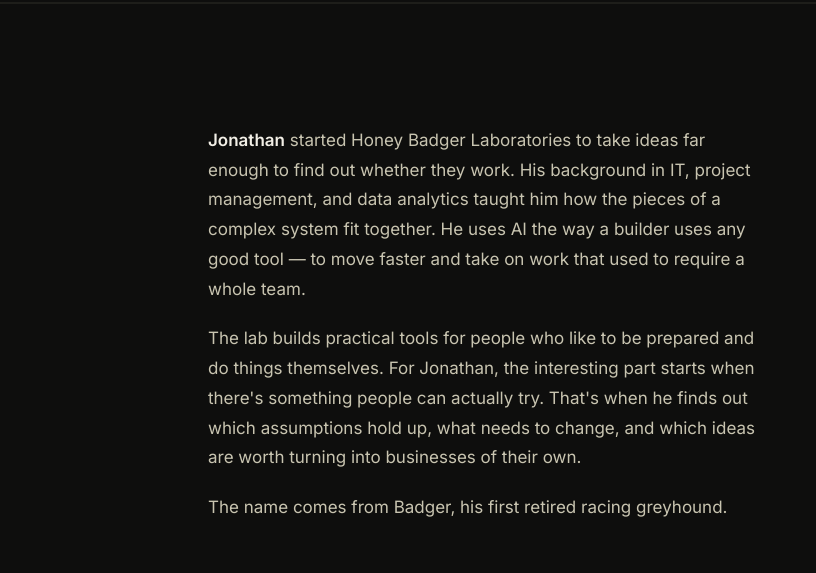
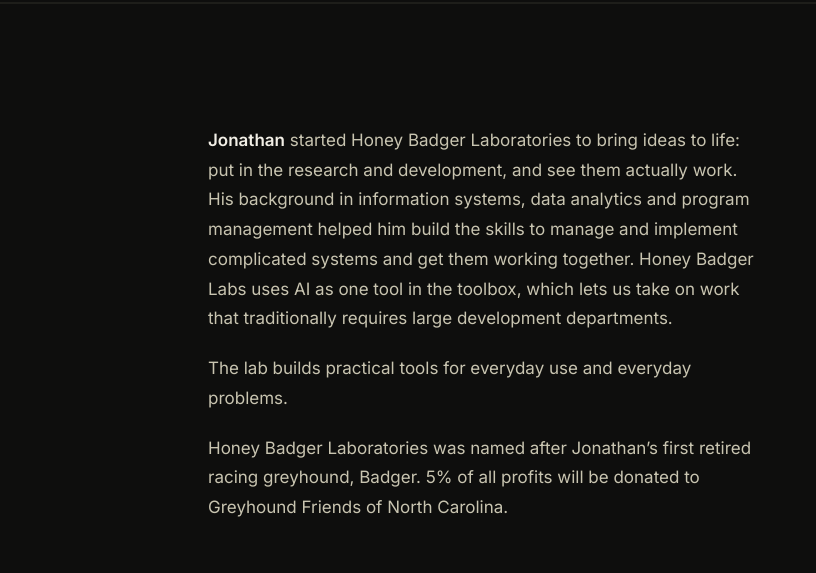
Before and after one commit to HoneyBadger-Labs/Main-Website, a plain HTML site: page index.html in a window 1280 px wide. Shown: the part 1640-2213 px from the top of the page, 464-1280 px from the left. Drawn offline with nearby package versions, Linux system fonts and the light colour scheme; a web font is replaced by a local one.

Commit message:
Founder: new bio
Co-Authored-By: Claude Opus 5.5 <noreply@anthropic.com>

```diff
--- a/index.html
+++ b/index.html
@@ -181,9 +181,9 @@ a{color:inherit;text-decoration:none}
         </div>
         <div class="about-right">
           <div class="about-bio">
-            <p><strong style="color:#F2EFE6">Jonathan</strong> started Honey Badger Laboratories to take ideas far enough to find out whether they work. His background in IT, project management, and data analytics taught him how the pieces of a complex system fit together. He uses AI the way a builder uses any good tool — to move faster and take on work that used to require a whole team.</p>
-            <p>The lab builds practical tools for people who like to be prepared and do things themselves. For Jonathan, the interesting part starts when there's something people can actually try. That's when he finds out which assumptions hold up, what needs to change, and which ideas are worth turning into businesses of their own.</p>
-            <p>The name comes from Badger, his first retired racing greyhound.</p>
+            <p><strong style="color:#F2EFE6">Jonathan</strong> started Honey Badger Laboratories to bring ideas to life: put in the research and development, and see them actually work. His background in information systems, data analytics and program management helped him build the skills to manage and implement complicated systems and get them working together. Honey Badger Labs uses AI as one tool in the toolbox, which lets us take on work that traditionally requires large development departments.</p>
+            <p>The lab builds practical tools for everyday use and everyday problems.</p>
+            <p>Honey Badger Laboratories was named after Jonathan’s first retired racing greyhound, Badger. 5% of all profits will be donated to Greyhound Friends of North Carolina.</p>
           </div>
         </div>
       </div>
```
